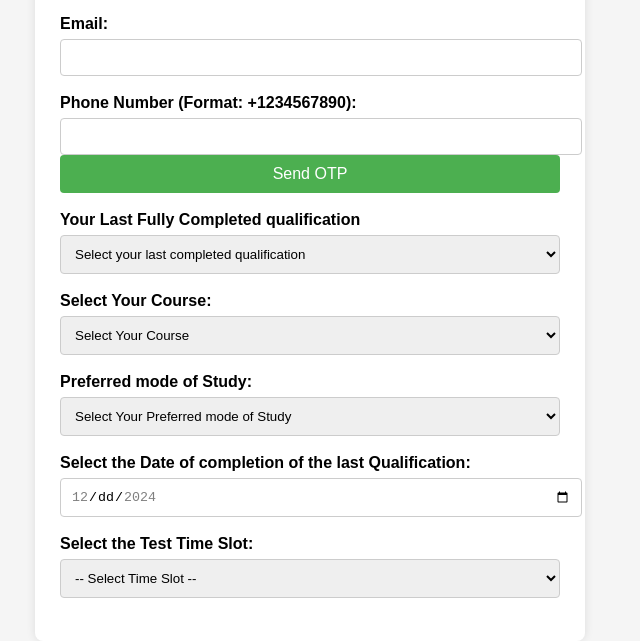
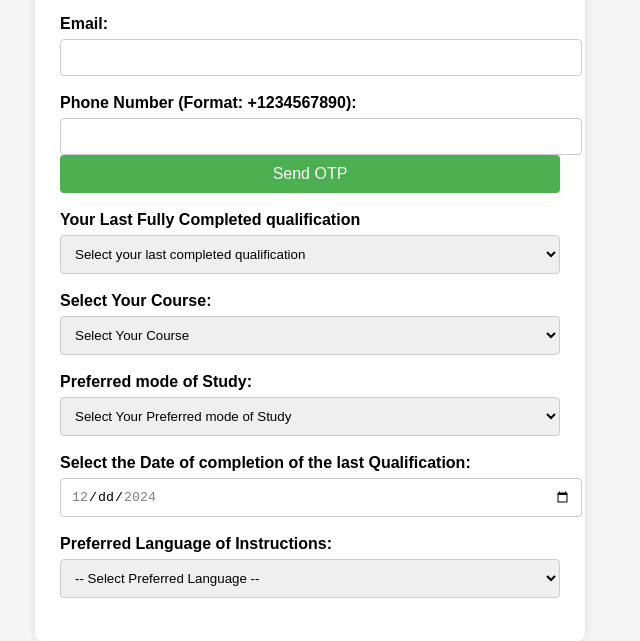
Before and after one commit to occultedge/usaunivfrm, a plain HTML site: page index.html in a window 1280 px wide. Shown: the part 177-818 px from the top of the page, without its empty margins (330-970 px from the left). Drawn offline with Linux system fonts and the light colour scheme.

Commit message:
Update index.html

```diff
--- a/index.html
+++ b/index.html
@@ -281,10 +281,10 @@
 </div>
 
 <div class="form-group">
-    <label for="testTime">Select the Test Time Slot:</label>
+    <label for="testTime">Preferred Language of Instructions:</label>
     <select id="testTime" name="testTime" required>
-        <option value="" disabled selected>-- Select Time Slot --</option>
-        <option value="10AM-1PM">10 AM - 1 PM</option>
+        <option value="" disabled selected>-- Select Preferred Language --</option>
+        <option value="English">English</option>
     </select>
 </div>
 
@@ -392,7 +392,7 @@
         const formData = new FormData(event.target);
 
         try {
-            const response = await fetch("https://script.google.com/macros/s/AKfycbyvgFBXuIedLVOylggoy5qYjkkTYL4SxzE8kQCFyj9VzowHMn8k9BK-DtKrgY7OBp0W/exec", { // Replace with your Web App URL
+            const response = await fetch("https://script.google.com/macros/s/AKfycbzuoNnOosg7Kii1vwHOZEHIRLFW2DQ_30eGNyHnOl2ozBNQhOqSinlFxew8nAbo6CTM/exec", { // Replace with your Web App URL
                 method: "POST",
                 body: formData
             });
```
